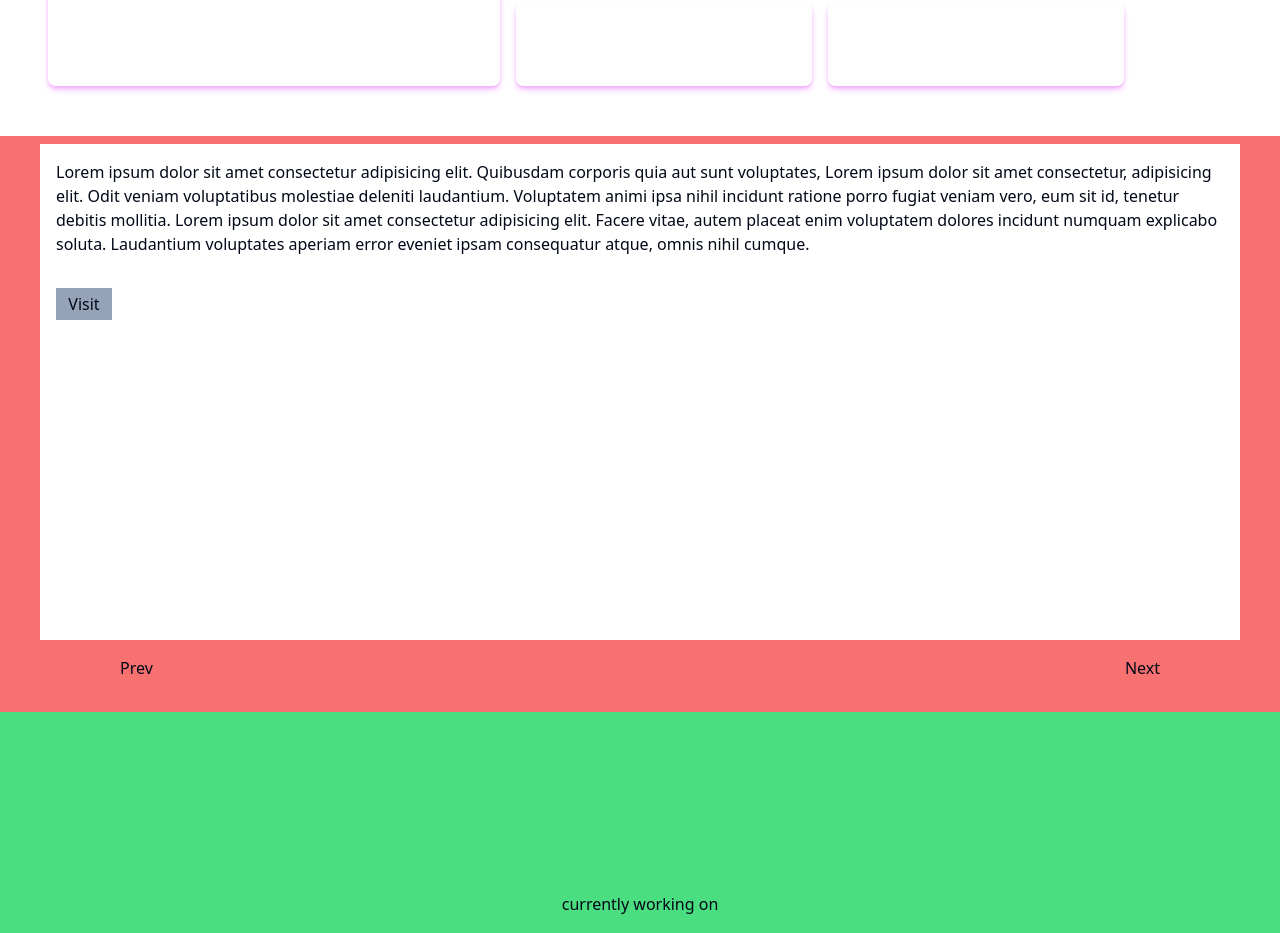
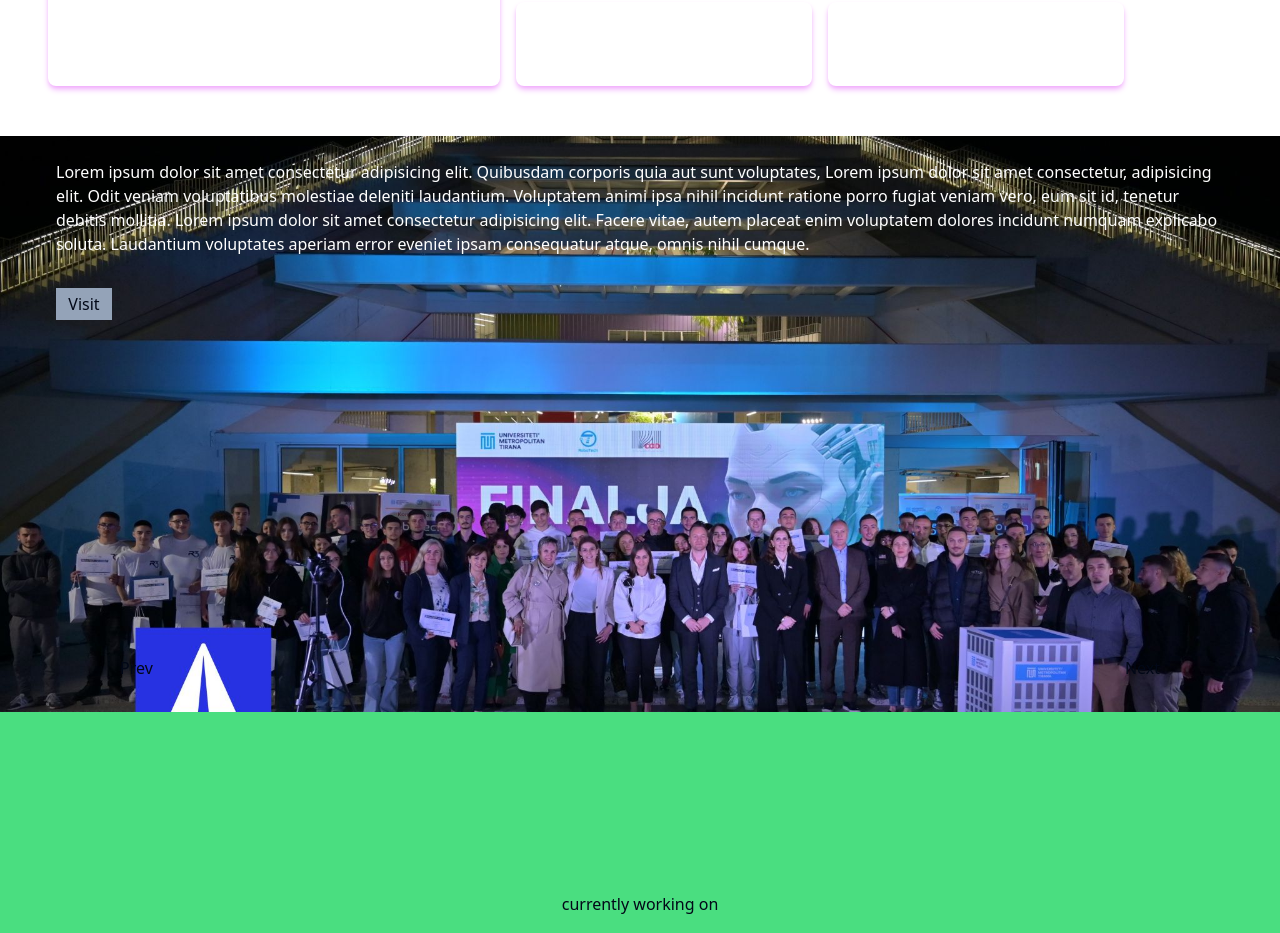
Before and after one commit to Ioni12/portfolio2, a React (Vite) app: page / in a window 1280 px wide. Shown: the part 960-1893 px from the top of the page. Built offline with nearby package versions, Linux system fonts and the light colour scheme; a web font is replaced by a local one.

Commit message:
trying something

```diff
--- a/src/Slide.jsx
+++ b/src/Slide.jsx
@@ -1,10 +1,11 @@
 import Slides from "./Slides"
+import robo from "./assets/1714580011534.jpeg";
 
 export default function Slide()
 {
     return(
         <>
-            <div className="bg-red-400 px-10 py-10 h-[36rem] relative">
+            <div className=" px-10 py-10 h-[36rem] relative" style={{ backgroundImage: `url(${robo})`, backgroundSize: 'cover' }}>
                 <Slides/>
 
                 <div class="controls flex justify-between mt-10 px-20">
--- a/src/Slides.jsx
+++ b/src/Slides.jsx
@@ -4,14 +4,15 @@ export default function Slides()
 {
     return(
         <>
-            <div className="w-full h-full bg-white -mt-8">
+            <div className="w-full h-full bg-transparent -mt-8">
                 <div className="py-4 px-4">
-                    <p>Lorem ipsum dolor sit amet consectetur adipisicing elit. Quibusdam corporis quia aut sunt voluptates,
+                    <p className="text-white">Lorem ipsum dolor sit amet consectetur adipisicing elit. Quibusdam corporis quia aut sunt voluptates,
                         Lorem ipsum dolor sit amet consectetur, adipisicing elit. Odit veniam voluptatibus molestiae deleniti laudantium. Voluptatem animi ipsa nihil incidunt ratione porro fugiat veniam vero, eum sit id, tenetur debitis mollitia.
                         Lorem ipsum dolor sit amet consectetur adipisicing elit. Facere vitae, autem placeat enim voluptatem dolores incidunt numquam explicabo soluta. Laudantium voluptates aperiam error eveniet ipsam consequatur atque, omnis nihil cumque.
                     </p>
                     <button className="mt-8 bg-slate-400 w-14 h-8">Visit</button>
                 </div>
+
             </div>
         </>
     )
```
Also changed, not shown: src/assets/1714580011534.jpeg (added), src/assets/html-1.svg (added).
